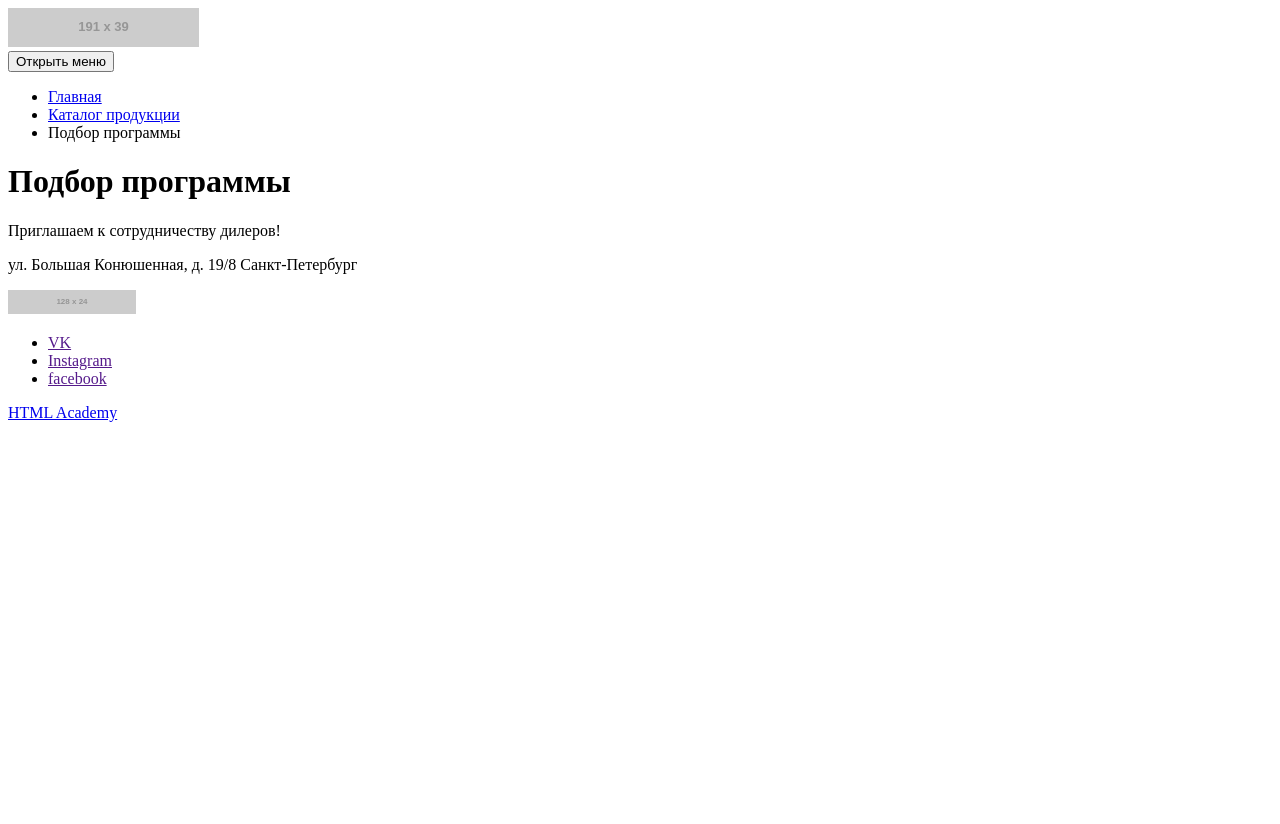
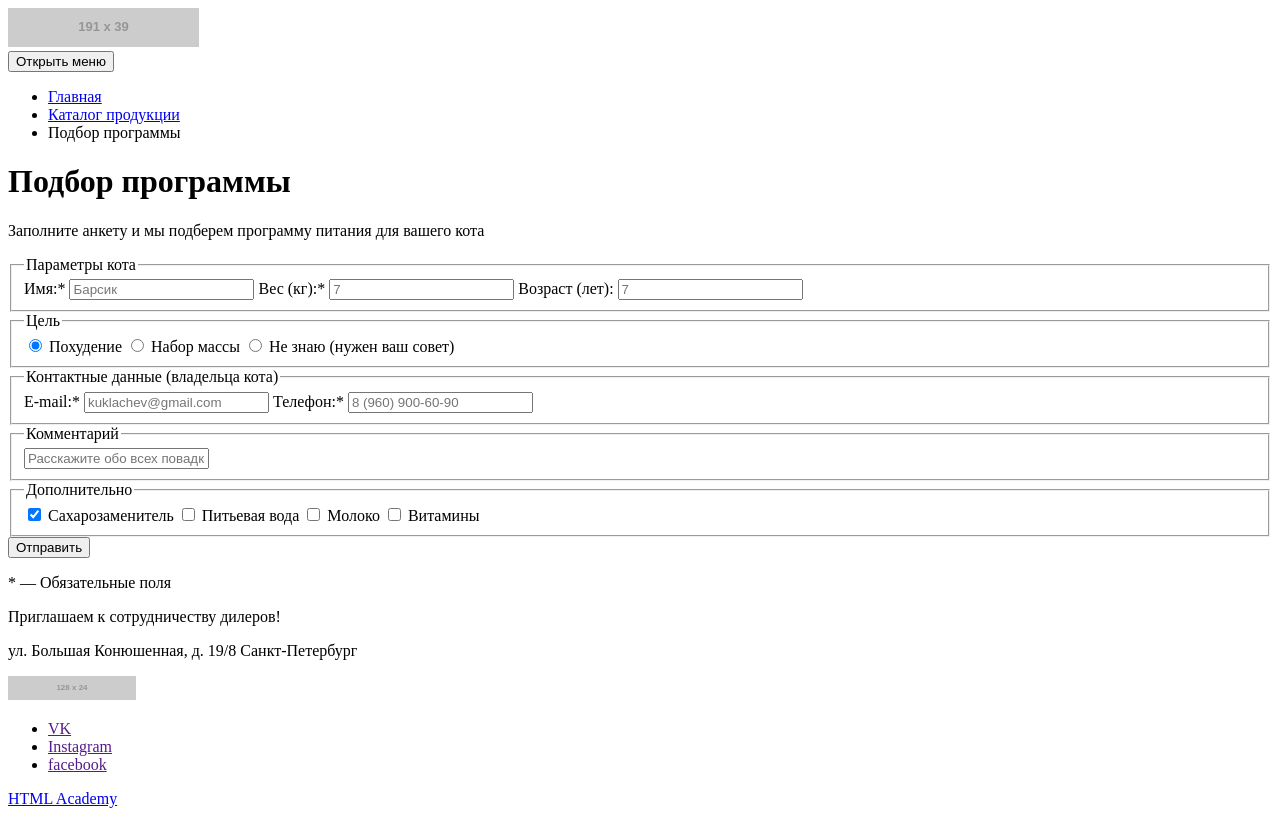
Before and after one commit to rustamsr05/823573-cat-energy-19, a website: page source/form.html in a window 1280 px wide. Before the commit the page ends 800 px from the top, so only its background shows below. Drawn offline with Linux system fonts and the light colour scheme; placeholder pictures from the web are drawn by us.

Commit message:
Добавлены изменения на странице form.html

```diff
--- a/source/form.html
+++ b/source/form.html
@@ -35,6 +35,92 @@
     <main class="form">
 
       <h1 class="form__heading">Подбор программы</h1>
+
+      <p class="form__call">Заполните анкету и мы подберем программу питания для вашего кота</p>
+
+      <form class="program-selection" method="post" action="https://echo.htmlacademy.ru">
+
+        <fieldset class="cat-info">
+          <legend class="visually-hidden">Параметры кота</legend>
+          <label class="cat-info__item">
+            Имя:*
+            <input class="cat-info__name" type="text" name="name" placeholder="Барсик">
+          </label>
+          <label class="cat-info__item">
+            Вес (кг):*
+            <input class="cat-info__weight" type="text" name="weight" placeholder="7">
+          </label>
+          <label class="cat-info__item">
+            Возраст (лет):
+            <input class="cat-info__age" type="text" name="age" placeholder="7">
+          </label>
+        </fieldset>
+
+        <fieldset class="cat-goal">
+          <legend class="visually-hidden">Цель</legend>
+          <label class="cat-goal__item">
+            <input class="cat-goal__slim" type="radio" name="goal" value="slim" checked>
+            <span class="cat-goal__radio"></span>
+            Похудение
+          </label>
+          <label class="cat-goal__item">
+            <input class="cat-goal__mass" type="radio" name="goal" value="mass">
+            <span class="cat-goal__radio"></span>
+            Набор массы
+          </label>
+          <label class="cat-goal__item">
+            <input class="cat-goal__advice" type="radio" name="goal" value="advice">
+            <span class="cat-goal__radio"></span>
+            Не знаю (нужен ваш совет)
+          </label>
+        </fieldset>
+
+        <fieldset class="cat-contacts">
+          <legend class="cat-contacts__legend">Контактные данные (владельца кота)</legend>
+          <label class="cat-contacts__item">
+            E-mail:*
+            <input class="cat-contacts__mail" type="email" name="mail" placeholder="kuklachev@gmail.com">
+          </label>
+          <label class="cat-contacts__item">
+            Телефон:*
+            <input class="cat-contacts__phone" type="tel" name="phone" placeholder="8 (960) 900-60-90">
+          </label>
+        </fieldset>
+
+        <fieldset class="cat-comments">
+          <legend class="cat-comments__legend">Комментарий</legend>
+          <input class="cat-comments__text" type="text" name="comments" placeholder="Расскажите обо всех повадках кота">
+        </fieldset>
+
+        <fieldset class="cat-add">
+          <legend class="cat-add__legend">Дополнительно</legend>
+          <label class="cat-add__item">
+            <input class="cat-add__sugar" type="checkbox" name="sugar" checked>
+            <span class="cat-add__checkbox"></span>
+            Сахарозаменитель
+          </label>
+          <label class="cat-add__item">
+            <input class="cat-add__water" type="checkbox" name="water">
+            <span class="cat-add__checkbox"></span>
+            Питьевая вода
+          </label>
+          <label class="cat-add__item">
+            <input class="cat-add__milk" type="checkbox" name="milk">
+            <span class="cat-add__checkbox"></span>
+            Молоко
+          </label>
+          <label class="cat-add__item">
+            <input class="cat-add__vitamin" type="checkbox" name="vitamin">
+            <span class="cat-add__checkbox"></span>
+            Витамины
+          </label>
+        </fieldset>
+
+        <button class="button program-selection__button" type="submit">Отправить</button>
+
+      </form>
+
+      <p class="form__note">* — Обязательные поля</p>
 
     </main>
 
```
